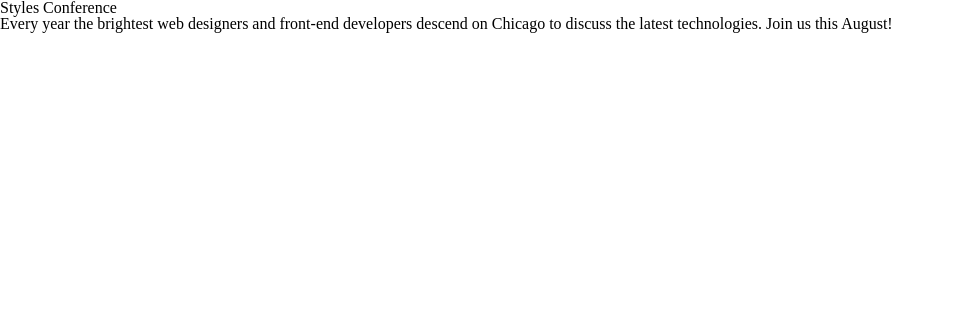
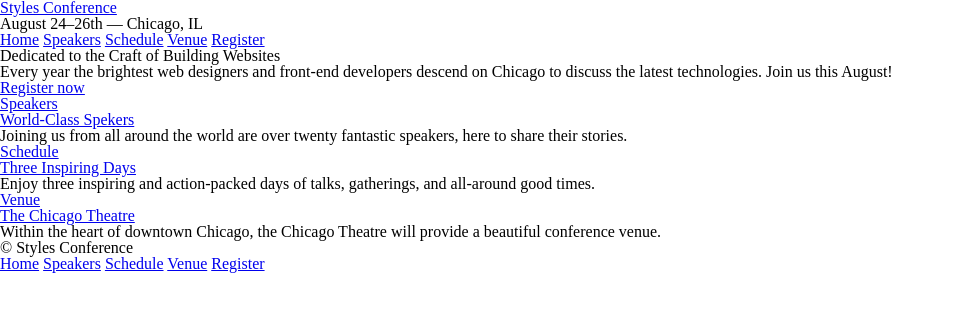
Before and after one commit to CaiaCC/lighthouse-js-fundamentals, a plain HTML site: page styles-conference/index.html in a window 1280 px wide. Shown: the whole page, without its empty margins (0-954 px from the left). Drawn offline with Linux system fonts and the light colour scheme.

Commit message:
First Web Page Assignment

```diff
--- a/styles-conference/index.html
+++ b/styles-conference/index.html
@@ -5,8 +5,66 @@
 		<title>Style Conference</title>
 		<link rel="stylesheet" href="assets/stylesheets/main.css">
 	</head>
+
 	<body>
-		<h1>Styles Conference</h1>
-		<p>Every year the brightest web designers and front-end developers descend on Chicago to discuss the latest technologies. Join us this August!</p>
+		<header>
+			<h1>
+				<a href="index.html">Styles Conference</a>
+			</h1>
+			<h3>August 24&ndash;26th &mdash; Chicago, IL</h3>
+			<nav>
+				<a href="index.html">Home</a>
+				<a href="speakers.html">Speakers</a>
+				<a href="schedule.html">Schedule</a>
+				<a href="venue.html">Venue</a>
+				<a href="register.html">Register</a>
+			</nav>
+		</header>
+
+		<section>
+
+			<h2>Dedicated to the Craft of Building Websites</h2>
+			<p>Every year the brightest web designers and front-end developers descend on Chicago to discuss the latest technologies. Join us this August!</p>
+			<a href="register.html">Register now</a>
+			<section>
+				<a href="speakers.html">
+				<h5>Speakers</h5>
+				<h3>World-Class Spekers</h3>
+			  </a>
+				<p>Joining us from all around the world are over twenty fantastic speakers, here to share their stories.</p>
+			</section>
+
+			<section>
+				<a href="schedule.html">
+				<h5>Schedule</h5>
+				<h3>Three Inspiring Days</h3>
+				</a>
+				<p>Enjoy three inspiring and action-packed days of talks, gatherings, and all-around good times.</p>
+			</section>
+
+			<section>
+				<a href="venue.html">
+				<h5>Venue</h5>
+				<h3>The Chicago Theatre</h3>
+				</a>
+				<p>Within the heart of downtown Chicago, the Chicago Theatre will provide a beautiful conference venue.</p>
+			</section>
+
+
+		</section>
+
 	</body>
+
+	<footer>
+		<small>&copy; Styles Conference</small>
+		<nav>
+			<a href="index.html">Home</a>
+			<a href="speakers.html">Speakers</a>
+			<a href="schedule.html">Schedule</a>
+			<a href="venue.html">Venue</a>
+			<a href="register.html">Register</a>
+		</nav>
+
+	</footer>
+
 </html>
```
